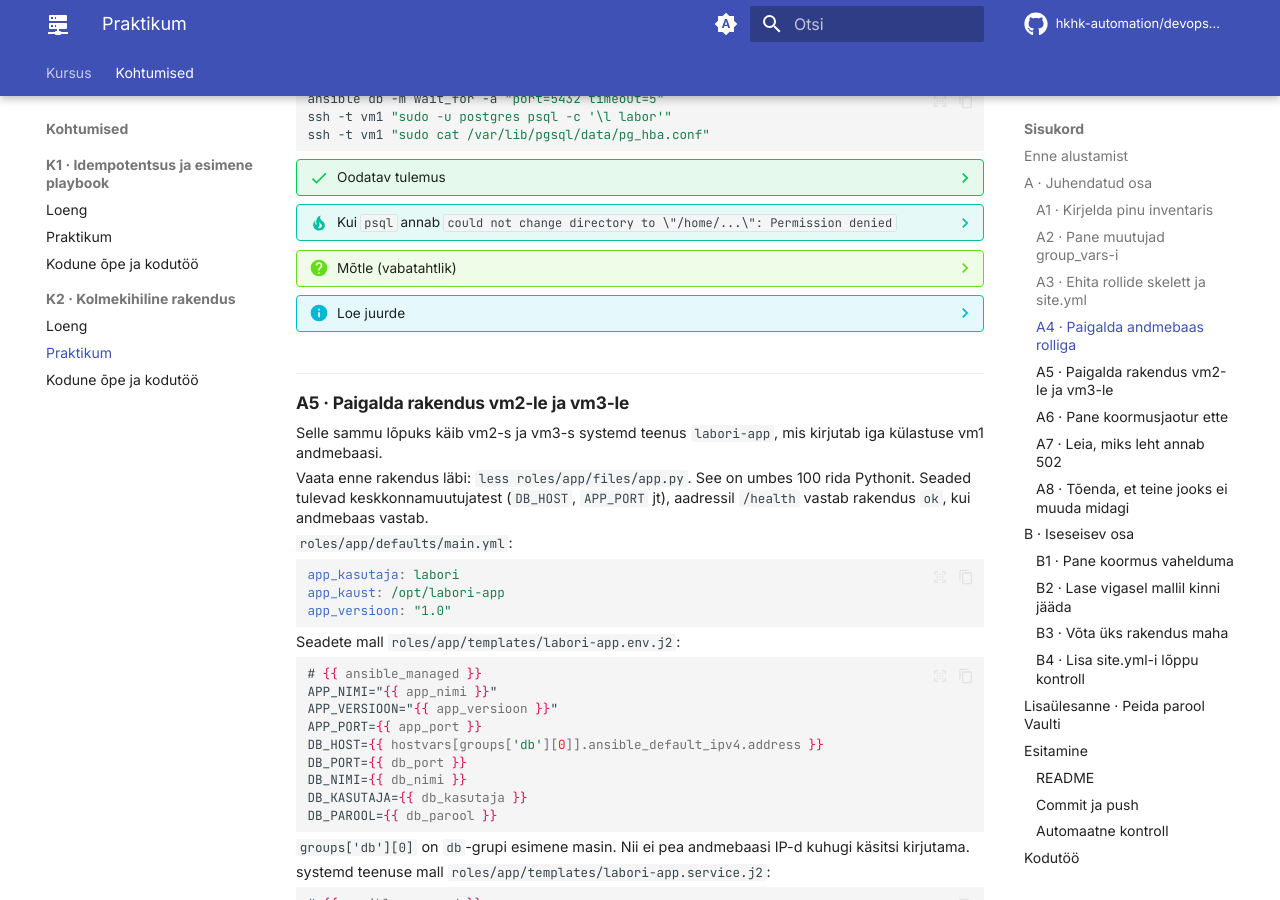
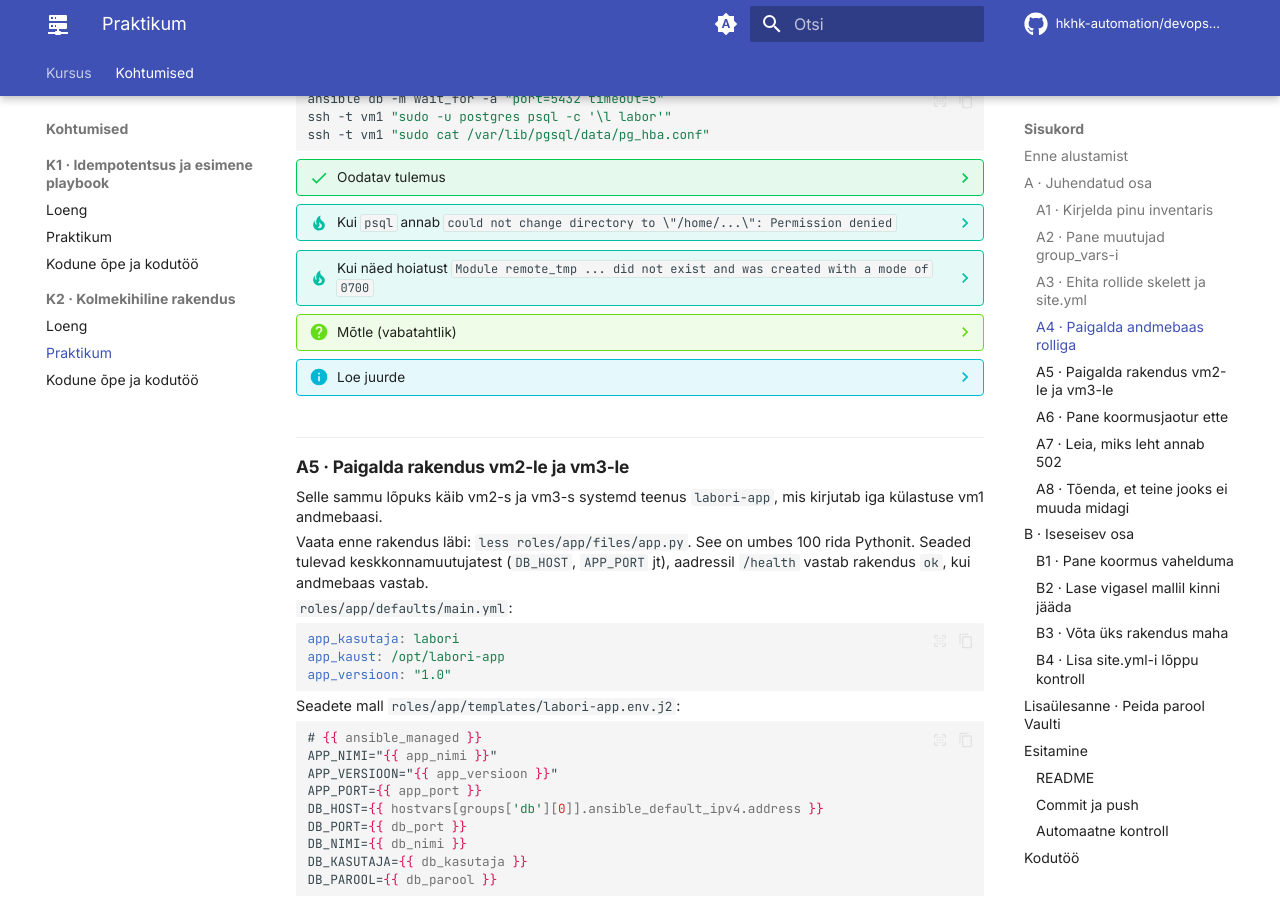
Before and after one commit to hkhk-automation/devops-lite, an MkDocs documentation site: the page built from docs/week02/lab.md, in a window 1280 px wide and 900 px high, scrolled down 6899 px. Built offline with MkDocs 1.6.1 and Material for MkDocs 9.7.7, drawn with Linux system fonts in a browser that asks for light colours; comment, search, counter and statistics services are not loaded.

Commit message:
K2: remote_tmp hoiatus

```diff
--- a/docs/week02/lab.md
+++ b/docs/week02/lab.md
@@ -538,6 +538,10 @@ ssh -t vm1 "sudo cat /var/lib/pgsql/data/pg_hba.conf"
 ??? tip "Kui `psql` annab `could not change directory to \"/home/...\": Permission denied`"
 
     See on hoiatus, mitte viga. Kasutaja `postgres` ei pääse sinu kodukausta, kust käsk käivitati. Käsk ise töötab.
+
+??? tip "Kui näed hoiatust `Module remote_tmp ... did not exist and was created with a mode of 0700`"
+
+    Ka see on esimese jooksu hoiatus, mitte viga. Ansible lõi kasutajatele `root` ja `postgres` ajutise kausta. Järgmisel jooksul hoiatust enam pole.
 
 ??? question "Mõtle (vabatahtlik)"
 
```
